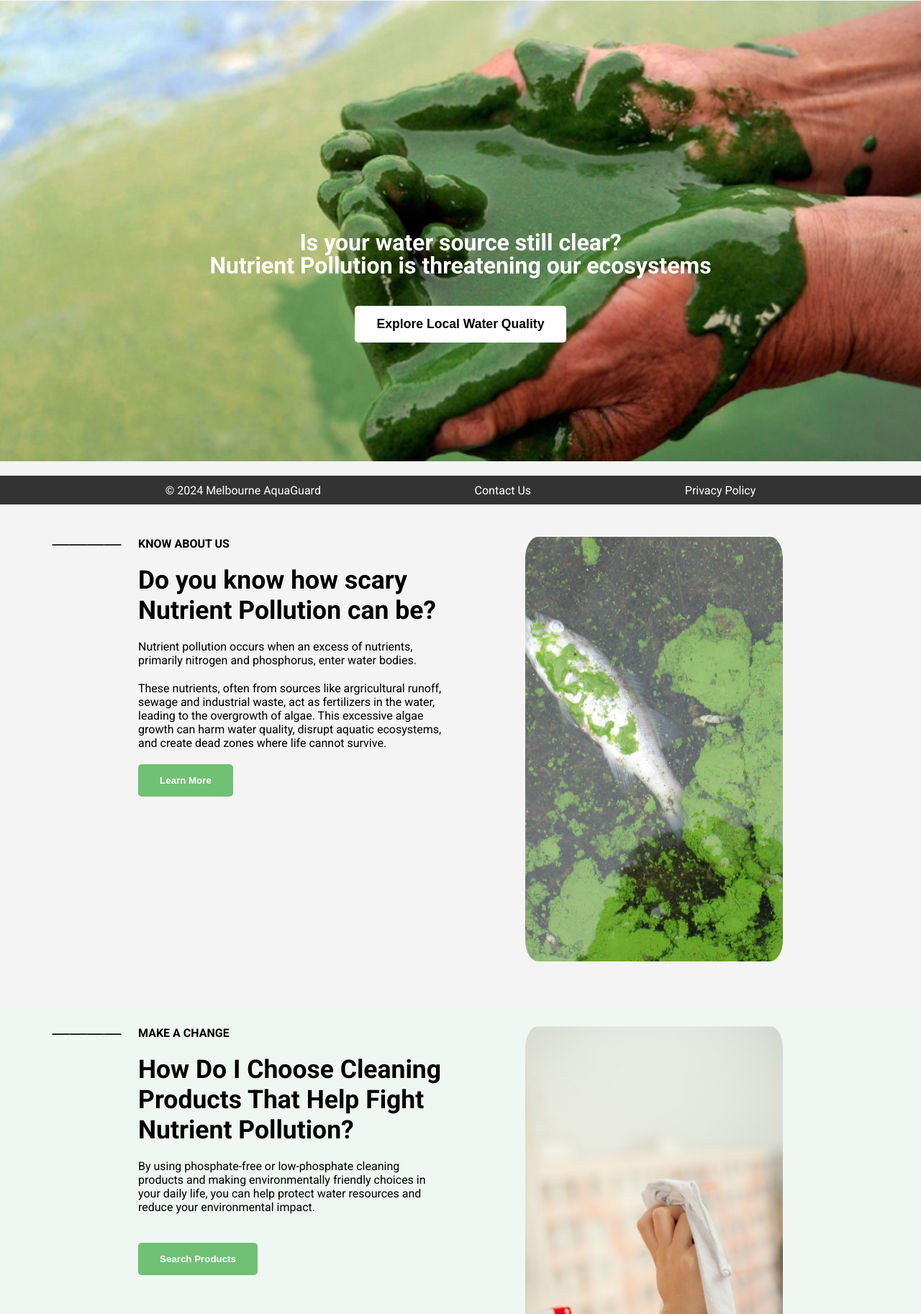
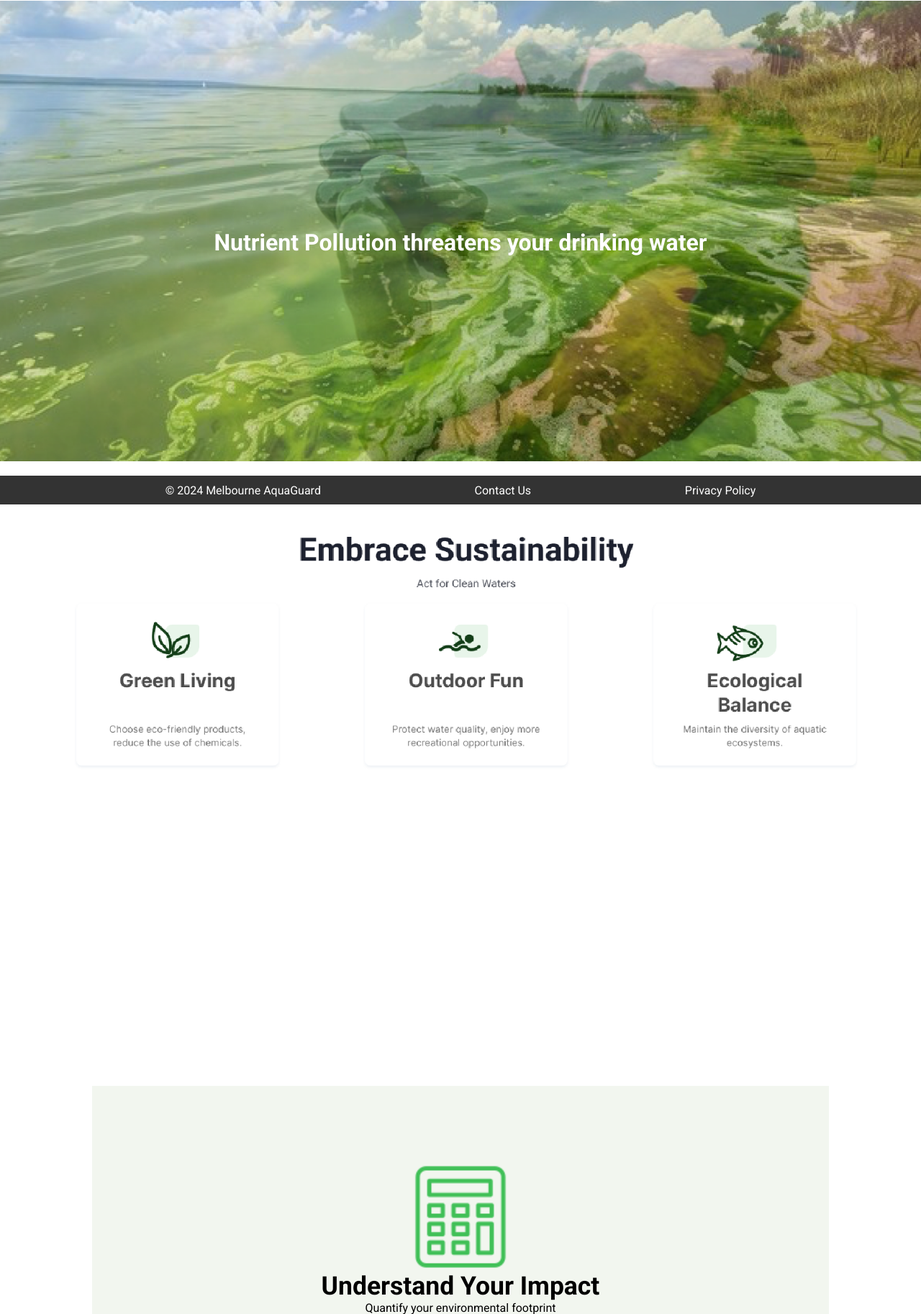
Before and after one commit to HappyGuyTeitoku/FIT5120_Coral-Guardian, a Flask app: page / in a window 1280 px wide. Shown: the part 99-1925 px from the top of the page at 72% size. Run offline with Flask 3, Linux system fonts and the light colour scheme; the visitor is signed in with stand-in values (Sample User, id 1); some libraries are stand-ins or nearby versions.

Commit message:
Updated homepage
Updated until parts I am sure is good design, need to discuss with Gina about some parts

```diff
--- a/static/style.css
+++ b/static/style.css
@@ -116,7 +116,7 @@ footer a:hover {
 /* Main Content Styling */
 main {
     padding: 2em;
-    background-color: #F4F4F4;
+    background-color: #FFFFFF;
     margin: 60px 0 20px 0;
     padding: 0;
     max-width: 100%;
@@ -287,15 +287,19 @@ button {
 
 @keyframes slideshow {
     0% {
+        background-image: url('/static/homepage\ thumbnail_v3.png');
+    }
+
+    33% {
+        background-image: url('/static/homepage_hand-full-of-moss.png');
+    }
+
+    66% {
         background-image: url('/static/homepage_algae-shoreline.png');
     }
 
-    50% {
-        background-image: url('/static/homepage_hand-full-of-moss.png');
-    }
-
     100% {
-        background-image: url('/static/homepage_algae-shoreline.png');
+        background-image: url('/static/homepage\ thumbnail_v3.png');
     }
 }
 
@@ -471,6 +475,14 @@ button {
 
 .onetext-above-threeimage .homepage-card button {
     display: block;
+}
+
+.promotion{
+    display: flex;
+    align-items: center;
+    flex-direction: column;
+    background-color: #F2F6EF;
+    justify-content: center;
 }
 
 /* The user guide for R Shiny pages */
--- a/templates/homepage.html
+++ b/templates/homepage.html
@@ -11,10 +11,7 @@
 <div class="container">
     <div class="content image-background home-thumbnail home-thumbnail-slideshow">
         <div class="home-thumbnail-text">
-            <h1>Is your water source still clear?<br>Nutrient Pollution is threatening our ecosystems</h1>
-            <div class="spacer"></div>
-            <button class="secondary-button" style="font-size: 110%;"
-                onclick="window.location.href='{{ url_for('waterqualitymap') }}'">Explore Local Water Quality</button>
+            <h1>Nutrient Pollution threatens your drinking water</h1>
         </div>
     </div>
 </div>
@@ -25,7 +22,7 @@
 
 <div class="spacer-double"></div>
 
-<!-- Education promotion -->
+<!-- Education promotion
 <div class="container">
     <div class="content twotext-to-oneimage">
         <div class="text-section">
@@ -45,15 +42,28 @@
         </div>
     </div>
 </div>
+<div class="spacer"></div> -->
 
-<div class="spacer"></div>
+<!-- ????? -->
+<div class="container">
+    <img src="../static/homepage_random part under thumbnail.png" style="width: 100%;">
+</div>
+<div class="spacer-half"></div>
+
+<!-- NP Calculator Promotion -->
+<div class="container-60 promotion" style="background-color: #F2F6EF; margin: 10%;">
+    <img src="../static/icons8-calculator-100.png" style="height: 150px; width: 150px;">
+    <p class="text-section-question" style="text-align: center; margin: 0;">Understand Your Impact</p>
+    <p style="text-align: center; margin: 0 0 10px 0">Quantify your environmental footprint</p>
+    <button class="primary-button" onclick="window.location.href='{{ url_for('npcalculator') }}'">Find your NP Footprint</button>
+</div>
 
 <!-- Product Search promotion -->
-<div class="container" style="background-color: #EFF7F2;">
+<div class="container">
     <div class="content twotext-to-oneimage">
         <div class="text-section">
             <p class="text-section-title">Make a change</p>
-            <h2 class="text-section-question">How Do I Choose Cleaning Products That Help Fight Nutrient Pollution?</h2>
+            <h2 class="text-section-question">Help me choose the right cleaning product</h2>
             <p class="text-section-content">By using phosphate-free or low-phosphate cleaning products and making
                 environmentally friendly choices in your daily life, you can help protect water resources and reduce
                 your environmental impact.</p>
@@ -104,7 +114,7 @@
             <!-- Card 3 -->
             <div class="homepage-card" style="background-image: url('static/Homepage Card - Sewage System.png');">
                 <!-- Row 1 Title -->
-                <h2>Learn About The Sewage Systems</h2>
+                <h2>Test Your Knowledge</h2>
                 <!-- Row 2 Short sentence -->
                 <p>Get to know how household sewage are treated and if you are disposing of your wastewater correctly
                 </p>
@@ -116,7 +126,6 @@
             </div>
         </div>
     </div>
-
 </div>
 
 <div class="spacer"></div>
```
